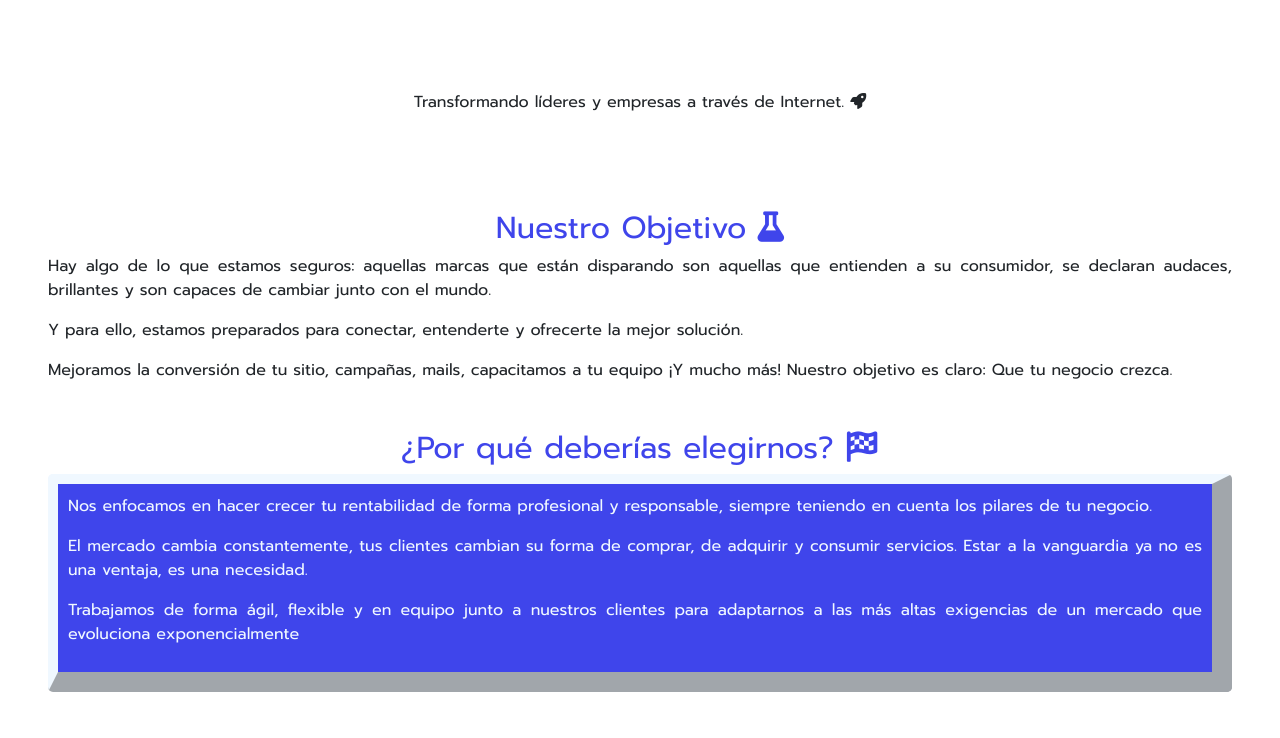
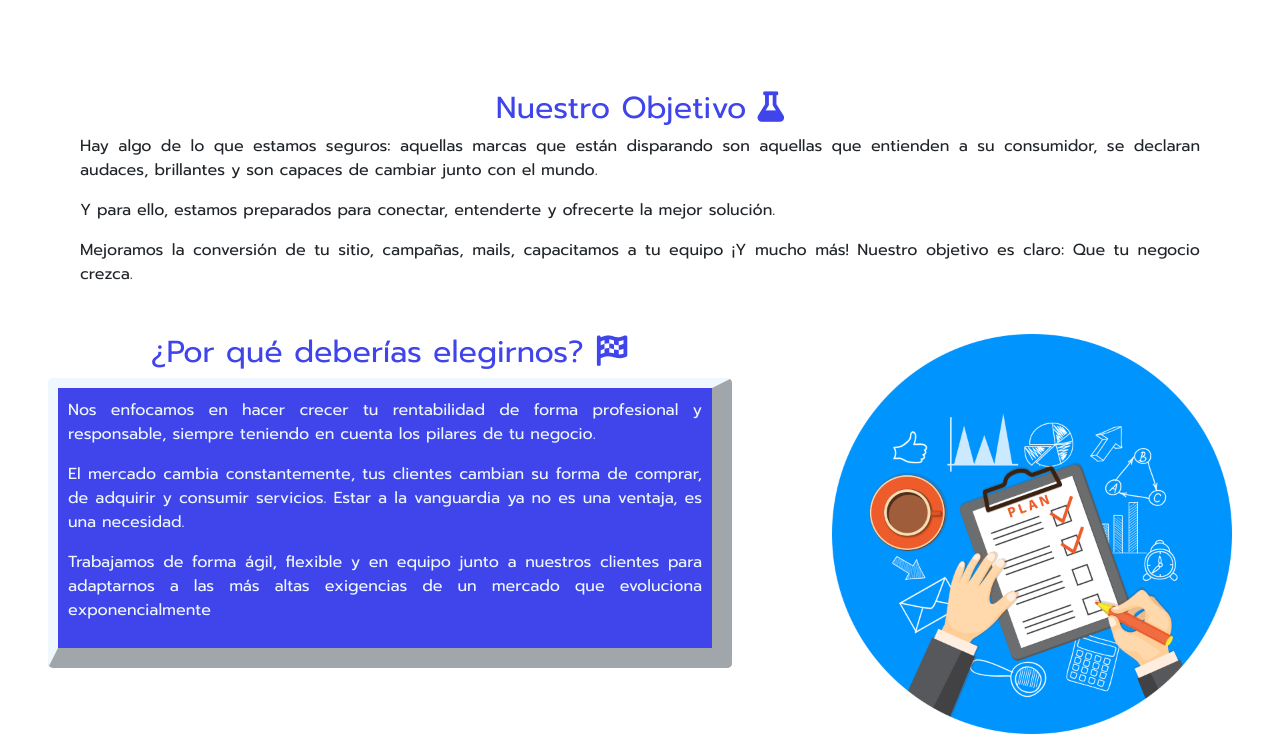
Before and after one commit to 7eean/proyecto-coder, a website: page index.html in a window 1280 px wide. Shown: the part 615-1353 px from the top of the page. Drawn offline with nearby package versions, Linux system fonts and the light colour scheme; a web font is replaced by a local one.

Commit message:
New main index

```diff
--- a/index.html
+++ b/index.html
@@ -14,7 +14,7 @@
     <!-- Fonts, Bootstrap -->
     <link rel="preconnect" href="https://fonts.googleapis.com">
     <link rel="preconnect" href="https://fonts.gstatic.com" crossorigin>
-    <link href="https://fonts.googleapis.com/css2?family=Anek+Tamil:wght@300&family=DM+Sans&family=Kiwi+Maru:wght@500&family=Lato&family=Londrina+Shadow&family=Newsreader:opsz@6..72&family=Nothing+You+Could+Do&family=Open+Sans&family=Prompt&family=Raleway:wght@700&display=swap" rel="stylesheet">
+    <link href="https://fonts.googleapis.com/css2?family=Anek+Tamil:wght@300&family=DM+Sans&family=Kiwi+Maru:wght@500&family=Lato&family=Londrina+Shadow&family=Newsreader:opsz@6..72&family=Nothing+You+Could+Do&family=Open+Sans&family=Press+Start+2P&family=Prompt&family=Raleway:wght@700&display=swap" rel="stylesheet">
     <link rel="stylesheet" href="https://cdnjs.cloudflare.com/ajax/libs/animate.css/4.1.1/animate.min.css">
     <link href="https://cdn.jsdelivr.net/npm/bootstrap@5.1.3/dist/css/bootstrap.min.css" rel="stylesheet" integrity="sha384-1BmE4kWBq78iYhFldvKuhfTAU6auU8tT94WrHftjDbrCEXSU1oBoqyl2QvZ6jIW3" crossorigin="anonymous">
     <title>Proyecto</title>
@@ -25,9 +25,9 @@
     <div class="main-container">
 
         <!-- Comienzo navegacion principal bootstrap-->
-        <nav class="navbar navbar-expand-lg navbar-light bg-light --bs-gray-800: #343a40;">
+        <nav class="navbar navbar-expand-lg navbar-light   bg-light --bs-gray-800: #343a40;">
 
-            <a class="navbar-brand" href="#">
+            <a class="navbar-brand" href="./index.html">
                 <img src="./img/logo2.png" style="width: 180px; height: 100px;" alt="logo" width="100" height="100"  class="d-inline-block align-text-top">
             </a>
 
@@ -90,16 +90,6 @@
 
         <!-- Inicio seccion principal -->
         <main>
-            <!-- Seccion Intro -->
-            <section class="intro">
-                <div>
-                    <p class="animate__animated animate__zoomIn">
-                        Transformando líderes y empresas a través de Internet. <i class="fa-solid fa-rocket"></i>
-                    </p>
-                </div>
-            </section>
-
-
                 <!-- Seccion ¿por que deberias elegirnos? -->
               <section class="objetivos">
                   <h3 class="titulo-objetivo">  Nuestro Objetivo <i class="fa-solid fa-flask"></i></h3>
@@ -124,7 +114,7 @@
 
                 <!-- Seccion descriptiva Web Design -->
                 <section class="descripcionwd">
-                    <div>
+                    <div class="textosdiv">
                       <h3 class="titulo-wd">¿Por qué deberías elegirnos? <i class="fa-solid fa-flag-checkered"></i></h3>
 
                         <div class="textos-wd">
@@ -138,7 +128,9 @@
                             Trabajamos de forma ágil, flexible y en equipo junto a nuestros clientes para adaptarnos a las más altas exigencias de un mercado que evoluciona exponencialmente
                           </p>
                         </div>
-
+                    </div>
+                    <div id="fotosdiv">
+                      <img src="./img/imgbody1.png" alt="body1">
                     </div>
                 </section>
 
@@ -190,7 +182,7 @@
         <!-- Fin seccion Principal -->
 
         <!-- Inicio Footer -->
-        <footer>
+          <footer>
             <div>
                 <P>All rights reserved <i class="fa-regular fa-copyright"></i></P>
             </div>
@@ -208,9 +200,9 @@
             <div>
                 <p>Hecho con ❤ por Lean </p>
             </div>
-
-        </footer>
+          </footer>
     </div>
     <script src="https://cdn.jsdelivr.net/npm/bootstrap@5.1.3/dist/js/bootstrap.bundle.min.js" integrity="sha384-ka7Sk0Gln4gmtz2MlQnikT1wXgYsOg+OMhuP+IlRH9sENBO0LRn5q+8nbTov4+1p" crossorigin="anonymous"></script>
+
 </body>
 </html>
--- a/scss/_headers.scss
+++ b/scss/_headers.scss
@@ -4,10 +4,12 @@ header {
 
     h1 {
         color: $colorprimary;
-        font-size: 3em;
+        font-size: 2em;
         text-align: center;
         margin-bottom: 0.5em;
         margin-top: 0.7em;
+        font-family: 'Press Start 2P', sans-serif;
+        color: black;
     }
 
     img {
@@ -16,6 +18,7 @@ header {
 
     h3{
         display: none;
+        color: $colorprimary;
     }
 
     .boton1 {
--- a/scss/_mains.scss
+++ b/scss/_mains.scss
@@ -1,10 +1,5 @@
 main {
     font-family: 'Prompt', sans-serif;
-
-    .intro {
-        text-align: center;
-        margin-bottom: 6em;
-    }
 
     .objetivos {
         text-align: justify;
@@ -49,6 +44,10 @@ main {
             border-left-width: 10px;
         }
 
+        #fotosdiv {
+            display: none;
+        }
+
     }
 
     .contactanosmain {
--- a/scss/_mediaq.scss
+++ b/scss/_mediaq.scss
@@ -23,6 +23,7 @@
             text-align: center;
             margin-top: 50px;
             margin-bottom: 0.1em;
+            font-size: 3em;
         }
 
         .subtitulo1 {
@@ -38,6 +39,45 @@
 
     }
 
+    main{
+        .objetivos{
+            margin-top: 0cm;
+            margin-left: 5em;
+            margin-right: 5em;
+            margin-bottom: 3em;
+        }
+
+       .descripcionwd{
+            display: grid;
+            grid-template-areas:
+            "textosdiv fotosdiv"
+            "textosdiv fotosdiv"
+            "textosdiv fotosdiv";
+
+            .textosdiv{
+                grid-area: textosdiv;
+            }
+
+            .textos-wd{
+                display: none;
+
+            }
+
+            #fotosdiv{
+               display: block;
+               grid-area: fotosdiv;
+
+               img{
+                   height: 400px;
+                   margin-left: 100px;
+               }
+           }
+
+       }
+
+    }
+}
+
 
     @media screen and (min-width: 1080px) {
         #boton11 {
@@ -48,7 +88,13 @@
         .subtitulo1 {
             margin-top: 1px;
         }
+
+        main{
+
+            .descripcionwd{
+                .textos-wd{
+                    display: block;
+                }
+            }
+        }
     }
-
-
-}
--- a/scss/prueba.scss
+++ b/scss/prueba.scss
@@ -1,7 +1,7 @@
 @import "variables";
 @import "grillas";
-@import "mediaq";
 @import "navs";
 @import "mains";
 @import "headers";
 @import "footers";
+@import "mediaq";
```
Also changed, not shown: css/prueba.css, img/imgbody1.png (added).
